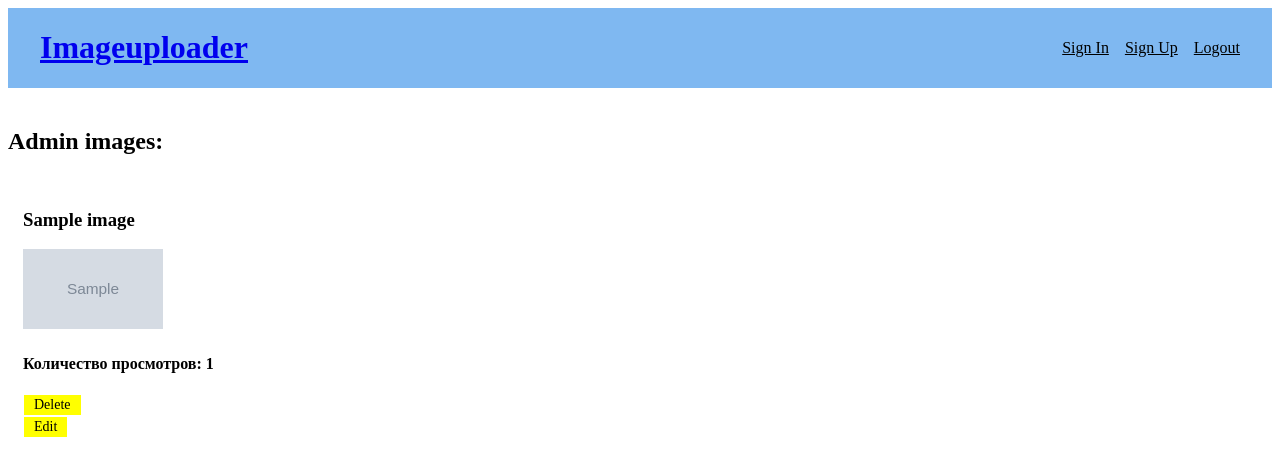
After one commit to Reeftor/Mediasoft_job_test, a Django app: page /profile/admin/userpage/1/ in a window 1280 px wide. The commit adds this page. Shown: the top 476 px of the page. Run offline with Django 3.2, Linux system fonts and the light colour scheme; data comes from the database, SQL or seed files in the repository; both versions use the stored data as it was after the commit; tables that the repository leaves empty hold one stand-in row (values such as "Sample post"); grey boxes marked "Sample" are stand-in pictures.

Commit message:
admin page; delete, block users; view, delete, edit user posts by admin. Fixed some issues.

```diff
--- a/testproject/imageuploader/models.py
+++ b/testproject/imageuploader/models.py
@@ -4,9 +4,9 @@ from django.contrib.auth.models import User
 
 class Image(models.Model):
 
-    title = models.CharField(max_length=100)
+    title = models.CharField(max_length=30)
     image = models.ImageField(upload_to='images')
-    view_count = models.IntegerField(default=0, null=True)
+    view_count = models.IntegerField(default=0)
     user = models.ForeignKey(User, default=None, on_delete=models.CASCADE)
 
     def __str__(self):
--- a/testproject/imageuploader/urls.py
+++ b/testproject/imageuploader/urls.py
@@ -2,10 +2,17 @@ from django.urls import path
 from . import views
 
 urlpatterns = [
+    path('', views.redirect_ref, name='redirectref'),
     path('profile/', views.ProfileView.as_view(), name='profile'),
+    path('profile/admin/', views.AdminProfileView.as_view(), name='adminprofile'),
+    path('profile/admin/userpage/<int:pk>/', views.UserpageAdminView.as_view(), name='userpage'),
+    path('profile/admin/edituserpost/<int:image_id>', views.AdminPostEditView.as_view(), name='editpost'),
+    path('profile/admin/deleteuser/<int:user_id>/', views.delete_user, name='deleteuser'),
+    path('profile/admin/blockuser/<int:user_id>/', views.block_user, name='blockuser'),
     path('login/', views.LoginView.as_view(), name='login'),
     path('logout/', views.user_logout, name='logout'),
     path('signup/', views.RegistrationView.as_view(), name='signup'),
     path('delete/<int:image_id>/', views.delete_image, name='delete'),
     path('counter/<int:pk>/', views.ImageClickCounterRedirectView.as_view(), name='viewcount')
+
 ]
--- a/testproject/imageuploader/views.py
+++ b/testproject/imageuploader/views.py
@@ -3,7 +3,9 @@ from django.contrib.auth import authenticate, login, logout
 from django.views.generic.base import TemplateView, RedirectView
 from django.urls import reverse
 from django.contrib.auth.models import User
-from .forms import ImageForm
+from django.contrib.auth.hashers import check_password
+from django.http import HttpResponseRedirect
+from .forms import ImageForm, ImageEditForm
 from .models import Image
 
 
@@ -16,12 +18,28 @@ class LoginView(TemplateView):
             username = request.POST['username']
             password = request.POST['password']
             user = authenticate(request, username=username, password=password)
+
             if user is not None:
                 login(request, user)
                 request.user = user
-                return redirect(reverse("profile"))
+                uid = user.id
+                u = User.objects.get(id=uid)
+                if u.is_superuser:
+                    return redirect(reverse("adminprofile"))
+                else:
+                    return redirect(reverse("profile"))
             else:
-                context['error'] = "Логин или пароль неправильные"
+                try:
+                    user_is_active = User.objects.get(username=username).is_active
+                except Exception:
+                    context['error'] = "Incorrect username or password"
+                    return render(request, self.template_name, context)
+                if not user_is_active:
+                    context['error'] = "Your account is blocked"
+                    return render(request, self.template_name, context)
+
+                return render(request, self.template_name, context)
+
         return render(request, self.template_name, context)
 
 
@@ -29,23 +47,43 @@ class RegistrationView(TemplateView):
     template_name = "imageuploader/signup.html"
 
     def dispatch(self, request, *args, **kwargs):
+        context = {}
+        if request.user.is_superuser:
+            admin_password = request.user.password
+            context['superuser'] = request.user.is_superuser
 
         if request.method == 'POST':
             username = request.POST.get('username')
             password = request.POST.get('password')
             password2 = request.POST.get('password2')
+            if request.user.is_superuser:
+                keyword = request.POST.get('keyword')
 
             if password == password2:
-                User.objects.create_user(username=username, password=password)
-                return redirect(reverse("login"))
+                try:
+                    db_user = str(User.objects.get(username=username))
+                except Exception:
+                    db_user = hash(username)
 
-        return render(request, self.template_name)
+                if username == db_user:
+                    context['error'] = "User already exists!"
+                    return render(request, self.template_name, context)
+                else:
+                    if request.user.is_superuser:
+                        if check_password(keyword, admin_password):
+                            User.objects.create_superuser(username=username, password=password)
+                            return redirect(reverse("adminprofile"))
+                    User.objects.create_user(username=username, password=password)
+                    return redirect(reverse("login"))
+
+        return render(request, self.template_name, context)
 
 
 class ProfileView(TemplateView):
     template_name = "imageuploader/profile.html"
 
     def dispatch(self, request, *args, **kwargs):
+
         context = {}
         username = request.user.username
         uid = request.user.id
@@ -54,8 +92,14 @@ class ProfileView(TemplateView):
         context['username'] = username
         context['user_images'] = user_images
 
-        if not request.user.is_authenticated:
-            return redirect(reverse("login"))
+        try:
+            u = User.objects.get(id=uid)
+            if u.is_superuser:
+                return redirect(reverse("adminprofile"))
+        except Exception:
+            if not request.user.is_authenticated:
+                return redirect(reverse("login"))
+            return redirect(reverse("profile"))
 
         if request.method == 'POST':
             form = ImageForm(request.POST, request.FILES)
@@ -88,6 +132,75 @@ class ImageClickCounterRedirectView(RedirectView):
         return image.image_url
 
 
+class AdminProfileView(TemplateView):
+    template_name = "imageuploader/adminprofile.html"
+
+    def dispatch(self, request, *args, **kwargs):
+        context = {}
+        uid = request.user.id
+        username = request.user.username
+        context['uid'] = uid
+        context['username'] = username
+
+        try:
+            u = User.objects.get(id=uid)
+            if not u.is_superuser:
+                return redirect(reverse("profile"))
+        except Exception:
+            return redirect(reverse("profile"))
+
+        if not request.user.is_authenticated:
+            return redirect(reverse("login"))
+
+        all_users = User.objects.all().filter(is_superuser=False)
+
+        context['all_users'] = all_users
+
+        return render(request, self.template_name, context)
+
+
+class UserpageAdminView(TemplateView):
+    template_name = "imageuploader/userpageadmin.html"
+
+    def dispatch(self, request, *args, **kwargs):
+        context = {}
+        pk = kwargs['pk']
+        user = User.objects.get(id=pk)
+        context['user'] = user
+        user_images = Image.objects.filter(user_id=pk).order_by('-id')
+        context['user_images'] = user_images
+
+        return render(request, self.template_name, context)
+
+
+class AdminPostEditView(TemplateView):
+    template_name = "imageuploader/admineditpost.html"
+
+    def dispatch(self, request, *args, **kwargs):
+        context = {}
+        image_id = kwargs['image_id']
+        context['image_id'] = image_id
+        context['image'] = Image.objects.get(id=image_id)
+        if request.method == 'POST':
+            form = ImageEditForm(request.POST, request.FILES)
+            if form.is_valid():
+                context['form'] = form
+
+                image = Image.objects.get(id=image_id)
+                context['image'] = image
+                image.image = request.FILES.get('image')
+                image.title = str(form.instance)
+                image.view_count = 0
+                image.save()
+
+                return render(request, self.template_name, context)
+        else:
+            form = ImageForm()
+            context['form'] = form
+
+        return render(request, self.template_name, context)
+
+
 def user_logout(request):
     user = request.user
     if user.is_authenticated:
@@ -95,12 +208,46 @@ def user_logout(request):
         return redirect(reverse("login"))
 
 
+def redirect_ref(request):
+    user = request.user
+    if user.is_superuser:
+        return redirect(reverse("adminprofile"))
+    else:
+        return redirect(reverse("profile"))
+
+
+def delete_user(request, user_id):
+    user = request.user
+    if user.is_superuser:
+        User.objects.get(id=user_id).delete()
+    return HttpResponseRedirect(request.META.get('HTTP_REFERER', '/'))
+
+
+def block_user(request, user_id):
+    user = request.user
+    u = User.objects.get(id=user_id)
+    if user.is_superuser:
+        if u.is_active:
+            u.is_active = False
+            u.save()
+        else:
+            u.is_active = True
+            u.save()
+        return HttpResponseRedirect(request.META.get('HTTP_REFERER', '/'))
+
+
 def delete_image(request, image_id):
     user = request.user
     uid = user.id
 
     if user.is_authenticated:
-        Image.objects.get(id=image_id, user_id=uid).delete()
-        return redirect(reverse("profile"))
+        try:
+            if user.is_superuser:
+                Image.objects.get(id=image_id).delete()
+            else:
+                Image.objects.get(id=image_id, user_id=uid).delete()
+        except Exception:
+            ...
 
+        return HttpResponseRedirect(request.META.get('HTTP_REFERER', '/'))
     return redirect(reverse("login"))
--- a/testproject/templates/base.html
+++ b/testproject/templates/base.html
@@ -3,8 +3,41 @@
 <head>
     <meta charset="UTF-8">
     {% block title %}<title>Imageuploader HOME</title>{% endblock %}
-</head>
-<style>
+    <style>
+    .center {
+    width: 200px;
+    padding: 10px;
+    margin: auto;
+    }
+    .m-20 {
+    margin: 0px 0px 20px 0px;
+    }
+    .button1 {
+    border: none;
+    color: black;
+    padding: 2px 10px;
+    text-align: center;
+    text-decoration: none;
+    display: inline-block;
+    font-size: 14px;
+    margin: 1px 1px;
+    transition-duration: 2s;
+    cursor: pointer;
+    background-color: #ff0;
+    color: black;
+    height: auto;
+    width: auto;
+}
+
+    .button1:hover {background-color: #f00;}
+
+    .button2:hover {background-color: #00ff00;}
+
+    .icon-block {
+    display: inline-block;
+    padding: 20px 15px;
+    }
+
     .block {
     background-color: #7fb8f1;
     display: flex;
@@ -24,24 +57,29 @@
     margin-left: 1rem;
     color: black;
     }
-
-</style>
+    .n-1 {
+    margin-top: 40px;
+    margin-bottom: 15px
+    }
+    .users-block {
+    padding: 5px;
+    display: inline-block;
+    }
+    </style>
+</head>
 
 <body>
     <div class="block">
-        <h1 class="left">Imageuploader</h1>
+        <h1 class="left"><a href="{% url 'redirectref' %}">Imageuploader</a></h1>
         <div class="link-block">
             <a href=" {% url 'login' %}" class="right">Sign In</a>
             <a href=" {% url 'signup' %}" class="right">Sign Up</a>
             {% block hyperreferences %}
             {% endblock %}
-            <a href="#" class="right"></a>
         </div>
     </div>
 
     {% block content %}
-    <div>
-    </div>>
     {% endblock %}
 
 </body>
--- a/testproject/templates/imageuploader/profile.html
+++ b/testproject/templates/imageuploader/profile.html
@@ -5,51 +5,27 @@
 <a href=" {% url 'logout' %}" class="right">Logout</a>
 {% endblock %}
 
+
 {% block content %}
-<div>
-  <h1>{{uid}}</h1>
-  <h1>{{username}}</h1>
-
-</div>
+<h1>Welcome, {{username}}!</h1>
+<h2>Upload your images!</h2>
 <form method="POST" enctype="multipart/form-data">
   {% csrf_token %}
    {{ form.as_p }}
   <button type="submit">Upload</button>
 </form>
-<style>
-    .button1 {
-    border: none;
-    color: black;
-    padding: 2px 10px;
-    text-align: center;
-    text-decoration: none;
-    display: inline-block;
-    font-size: 14px;
-    margin: 1px 1px;
-    transition-duration: 2s;
-    cursor: pointer;
-    background-color: #ff0;
-    color: black;
-    height: auto;
-    width: auto;
-}
-
-    .button1:hover {background-color: #f00;}
-
-    .icon-block {
-    display: inline-block;
-    padding: 20px 15px;}
-</style>
-
+{% if user_images %}
+    <h2 class="n-1">Your images:</h2>
+{% endif %}
 {% for i in user_images %}
     <div class="icon-block">
-        <h3>{{i.title}}</h3>  <h4>{{i.id}}</h4>
-        <a href="{% url 'viewcount' i.pk %}"><input type="image" src="{{i.image_url}}" height="80px" width="140px"></a><br>
+        <h4>{{i.title}}</h4>
+        <a href="{% url 'viewcount' i.pk %}" target="_blank"><input type="image" src="{{i.image_url}}" height="80px" width="140px"></a><br>
         <h4>Количество просмотров: {{i.view_count}}</h4>
-        <a href="{% url 'delete' i.id%}" class="button1">Delete image</a><br>
+        <a href="{% url 'delete' i.pk %}" class="button1">Delete image</a><br>
     </div>
 {% empty %}
-    <h3>You have no uploaded images!</h3>
+    <h3 class="n-1">You have no uploaded images!</h3>
 {% endfor %}
 
 {% endblock %}
--- /dev/null
+++ b/testproject/templates/imageuploader/userpageadmin.html
@@ -0,0 +1,18 @@
+{% extends 'imageuploader/profile.html' %}
+{% block title %}<title>Userpage</title>{% endblock %}
+
+{% block content %}
+<h2 class="n-1">{{user}} images:</h2>
+{% for i in user_images %}
+    <div class="icon-block">
+        <h3>{{i.title}}</h3>
+        <a href="{% url 'viewcount' i.pk %}" target="_blank">
+            <input type="image" src="{{i.image_url}}" height="80px" width="140px">
+        </a><br>
+        <h4>Количество просмотров: {{i.view_count}}</h4>
+        <a href="{% url 'delete' i.pk %}" class="button1">Delete</a><br>
+        <a href="{% url 'editpost' i.pk %}" class="button1 button2">Edit</a><br>
+
+    </div>
+{% endfor %}
+{% endblock %}
```
Also changed, not shown: testproject/imageuploader/forms.py (+8 -0 lines), testproject/templates/imageuploader/admineditpost.html (added, +15 -0 lines), testproject/templates/imageuploader/adminprofile.html (added, +39 -0 lines), testproject/templates/imageuploader/login.html (+6 -16 lines), testproject/templates/imageuploader/signup.html (+12 -16 lines), README.md, testproject/db.sqlite3.
